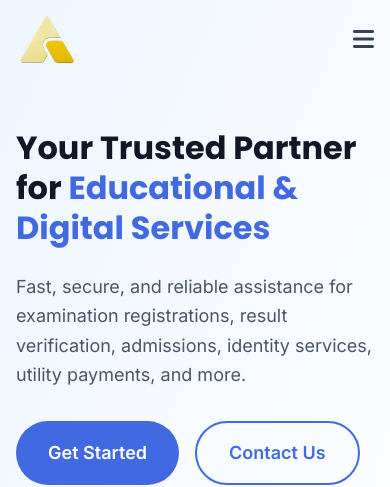
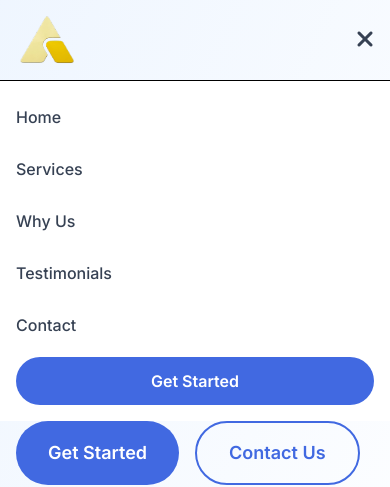
Before and after one commit to jeff4azi/Ace-Educational-Consult, a React (Vite) app: page / in a window 390 px wide. Both pictures are taken after a click on the button 363 px from the left and 40 px from the top of the page. Shown: the top 487 px of the page. Built offline with nearby package versions, Linux system fonts and the light colour scheme.

Commit message:
feat: Enhance mobile navigation and image upload functionality in HomePage and ServicesManager

```diff
--- a/src/pages/HomePage.jsx
+++ b/src/pages/HomePage.jsx
@@ -6,6 +6,7 @@ import AceLogo from '../assets/Ace-Educational-Consult-Logo.png';
 export default function HomePage() {
   const [scrolled, setScrolled] = useState(false);
   const [statsVisible, setStatsVisible] = useState(false);
+  const [mobileMenuOpen, setMobileMenuOpen] = useState(false);
   const statsRef = useRef(null);
   const navigate = useNavigate();
   const {
@@ -115,7 +116,7 @@ export default function HomePage() {
       <nav className={`fixed top-0 left-0 right-0 z-50 transition-all duration-300 ${scrolled ? 'bg-white/90 backdrop-blur-md shadow-lg' : 'bg-transparent'}`}>
         <div className="max-w-7xl mx-auto px-4 sm:px-6 lg:px-8">
           <div className="flex items-center justify-between h-20">
-            <div className="flex items-center gap-2 cursor-pointer" onClick={() => scrollToSection('home')}>
+            <div className="flex items-center gap-2 cursor-pointer" onClick={() => { scrollToSection('home'); setMobileMenuOpen(false); }}>
               <img src={AceLogo} alt="Ace Educational Consult Logo" className="h-16 object-contain" />
             </div>
             <div className="hidden md:flex items-center gap-8">
@@ -126,11 +127,27 @@ export default function HomePage() {
               <button onClick={() => scrollToSection('contact')} className="text-gray-700 hover:text-[#4169E1] font-medium transition-colors">Contact</button>
               <button onClick={() => scrollToSection('contact')} className="bg-[#4169E1] hover:bg-[#3658c9] text-white px-6 py-2.5 rounded-full font-semibold transition-all hover:shadow-lg hover:scale-105">Get Started</button>
             </div>
-            <button className="md:hidden text-gray-700 text-2xl">
-              <i className="fas fa-bars"></i>
+            <button
+              className="md:hidden text-gray-700 text-2xl"
+              onClick={() => setMobileMenuOpen(!mobileMenuOpen)}
+            >
+              <i className={`fas ${mobileMenuOpen ? 'fa-times' : 'fa-bars'}`}></i>
             </button>
           </div>
         </div>
+        {/* Mobile Menu */}
+        {mobileMenuOpen && (
+          <div className="md:hidden bg-white border-t">
+            <div className="px-4 py-4 space-y-3">
+              <button onClick={() => { scrollToSection('home'); setMobileMenuOpen(false); }} className="block w-full text-left text-gray-700 hover:text-[#4169E1] font-medium transition-colors py-2">Home</button>
+              <button onClick={() => { scrollToSection('services'); setMobileMenuOpen(false); }} className="block w-full text-left text-gray-700 hover:text-[#4169E1] font-medium transition-colors py-2">Services</button>
+              <button onClick={() => { scrollToSection('why-us'); setMobileMenuOpen(false); }} className="block w-full text-left text-gray-700 hover:text-[#4169E1] font-medium transition-colors py-2">Why Us</button>
+              <button onClick={() => { scrollToSection('testimonials'); setMobileMenuOpen(false); }} className="block w-full text-left text-gray-700 hover:text-[#4169E1] font-medium transition-colors py-2">Testimonials</button>
+              <button onClick={() => { scrollToSection('contact'); setMobileMenuOpen(false); }} className="block w-full text-left text-gray-700 hover:text-[#4169E1] font-medium transition-colors py-2">Contact</button>
+              <button onClick={() => { scrollToSection('contact'); setMobileMenuOpen(false); }} className="w-full bg-[#4169E1] hover:bg-[#3658c9] text-white px-6 py-3 rounded-full font-semibold transition-all hover:shadow-lg">Get Started</button>
+            </div>
+          </div>
+        )}
       </nav>
 
       {/* Success Message */}
--- a/src/pages/admin/Dashboard.jsx
+++ b/src/pages/admin/Dashboard.jsx
@@ -24,13 +24,27 @@ export default function AdminDashboard() {
 
   return (
     <div className="min-h-screen bg-gray-50 flex">
+      {/* Overlay for mobile */}
+      {sidebarOpen && (
+        <div
+          className="fixed inset-0 bg-black/50 z-30 md:hidden"
+          onClick={() => setSidebarOpen(false)}
+        ></div>
+      )}
+
       {/* Sidebar */}
       <aside className={`fixed inset-y-0 left-0 z-40 w-64 bg-gray-900 text-white transform transition-transform duration-300 ${sidebarOpen ? 'translate-x-0' : '-translate-x-full md:translate-x-0'}`}>
-        <div className="p-6 border-b border-gray-800">
+        <div className="p-6 border-b border-gray-800 flex items-center justify-between">
           <div className="flex items-center gap-3">
             <img src={AceLogo} alt="Ace Educational Consult" className="h-10" />
             <span className="font-bold text-lg">Admin Panel</span>
           </div>
+          <button
+            onClick={() => setSidebarOpen(false)}
+            className="md:hidden text-white text-xl"
+          >
+            <i className="fas fa-times"></i>
+          </button>
         </div>
         <nav className="p-4 space-y-2">
           {navItems.map(item => (
--- a/src/pages/admin/Services.jsx
+++ b/src/pages/admin/Services.jsx
@@ -13,9 +13,22 @@ export default function ServicesManager() {
     image: '',
     fields: []
   });
+  const [imagePreview, setImagePreview] = useState('');
   const [newField, setNewField] = useState({ name: '', type: 'text', required: false });
 
   const categories = Object.keys(services);
+
+  const handleImageChange = (e) => {
+    const file = e.target.files[0];
+    if (file) {
+      const reader = new FileReader();
+      reader.onload = (event) => {
+        setFormData(prev => ({ ...prev, image: event.target.result }));
+        setImagePreview(event.target.result);
+      };
+      reader.readAsDataURL(file);
+    }
+  };
 
   const handleAddField = () => {
     if (newField.name) {
@@ -44,11 +57,13 @@ export default function ServicesManager() {
     setShowModal(false);
     setEditingService(null);
     setFormData({ name: '', price: '', description: '', image: '', fields: [] });
+    setImagePreview('');
   };
 
   const handleEdit = (service) => {
     setEditingService(service);
     setFormData(service);
+    setImagePreview(service.image);
     setShowModal(true);
   };
 
@@ -119,7 +134,7 @@ export default function ServicesManager() {
           <div className="bg-white rounded-2xl shadow-xl w-full max-w-2xl max-h-[90vh] overflow-y-auto">
             <div className="p-6 border-b flex items-center justify-between">
               <h3 className="text-xl font-bold text-gray-900">{editingService ? 'Edit Service' : 'Add New Service'}</h3>
-              <button onClick={() => { setShowModal(false); setEditingService(null); setFormData({ name: '', price: '', description: '', image: '', fields: [] }); }} className="text-gray-500 hover:text-gray-700 text-2xl">&times;</button>
+              <button onClick={() => { setShowModal(false); setEditingService(null); setFormData({ name: '', price: '', description: '', image: '', fields: [] }); setImagePreview(''); }} className="text-gray-500 hover:text-gray-700 text-2xl">&times;</button>
             </div>
             <form onSubmit={handleSubmit} className="p-6 space-y-6">
               <div>
@@ -163,13 +178,22 @@ export default function ServicesManager() {
                 ></textarea>
               </div>
               <div>
-                <label className="block text-sm font-medium text-gray-700 mb-2">Image URL</label>
+                <label className="block text-sm font-medium text-gray-700 mb-2">Service Image</label>
                 <input
-                  type="url"
-                  value={formData.image}
-                  onChange={(e) => setFormData(prev => ({ ...prev, image: e.target.value }))}
+                  type="file"
+                  accept="image/*"
+                  onChange={handleImageChange}
                   className="w-full px-4 py-3 rounded-xl border border-gray-200 focus:outline-none focus:border-[#4169E1] focus:ring-2 focus:ring-[#4169E1]/20"
                 />
+                {imagePreview && (
+                  <div className="mt-4">
+                    <img
+                      src={imagePreview}
+                      alt="Preview"
+                      className="w-full max-h-64 object-contain rounded-xl border border-gray-200"
+                    />
+                  </div>
+                )}
               </div>
               <div>
                 <label className="block text-sm font-medium text-gray-700 mb-2">Custom Fields</label>
@@ -206,7 +230,7 @@ export default function ServicesManager() {
               <div className="flex gap-4">
                 <button
                   type="button"
-                  onClick={() => { setShowModal(false); setEditingService(null); setFormData({ name: '', price: '', description: '', image: '', fields: [] }); }}
+                  onClick={() => { setShowModal(false); setEditingService(null); setFormData({ name: '', price: '', description: '', image: '', fields: [] }); setImagePreview(''); }}
                   className="flex-1 bg-gray-100 text-gray-700 px-6 py-3 rounded-xl font-semibold hover:bg-gray-200 transition-colors"
                 >
                   Cancel
```
